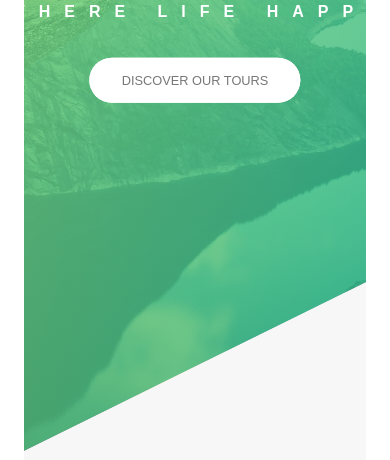
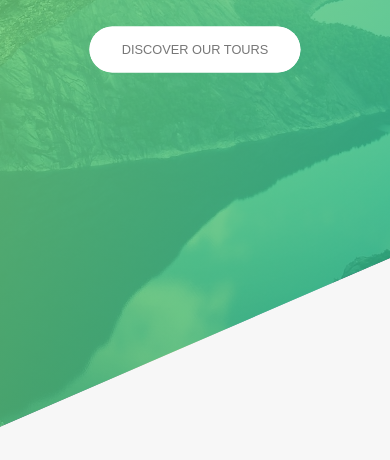
Before and after one commit to ArunRaj213/project-nature, a website: page index.html in a window 390 px wide. Shown: the part 375-835 px from the top of the page. Drawn offline with Linux system fonts and the light colour scheme.

Commit message:
media query(base)

```diff
--- a/package.json
+++ b/package.json
@@ -19,6 +19,5 @@
     "dependencies": {
         "node-sass": "^7.0.1"
     },
-    "devDependencies": {},
     "description": ""
 }
--- a/sass/base/_base.scss
+++ b/sass/base/_base.scss
@@ -21,4 +21,8 @@ html {
 
 body {
     box-sizing: border-b0x;
+    padding: 3rem;
+    @include respond(tab-port) {
+        padding: 0;
+    }
 }
--- a/sass/base/_typography.scss
+++ b/sass/base/_typography.scss
@@ -3,7 +3,6 @@ body {
     font-weight: 400;
     line-height: 1.7;
     color: $color-grey-dark;
-    padding: 3rem;
 }
 
 .heading-primary {
@@ -17,6 +16,10 @@ body {
         letter-spacing: 3.5rem;
         animation-name: moveInLeft;
         animation-duration: 0.7s;
+        @include respond(phone) {
+            letter-spacing: 1rem;
+            font-size: 5rem;
+        }
     }
     &--sub {
         display: block;
@@ -25,6 +28,9 @@ body {
         letter-spacing: 1.75rem;
         animation-name: moveInRight;
         animation-duration: 0.7s;
+        @include respond(phone) {
+            letter-spacing: .5rem;
+        }
     }
 }
 
```
Also changed, not shown: css/style.css, 1 other file.
